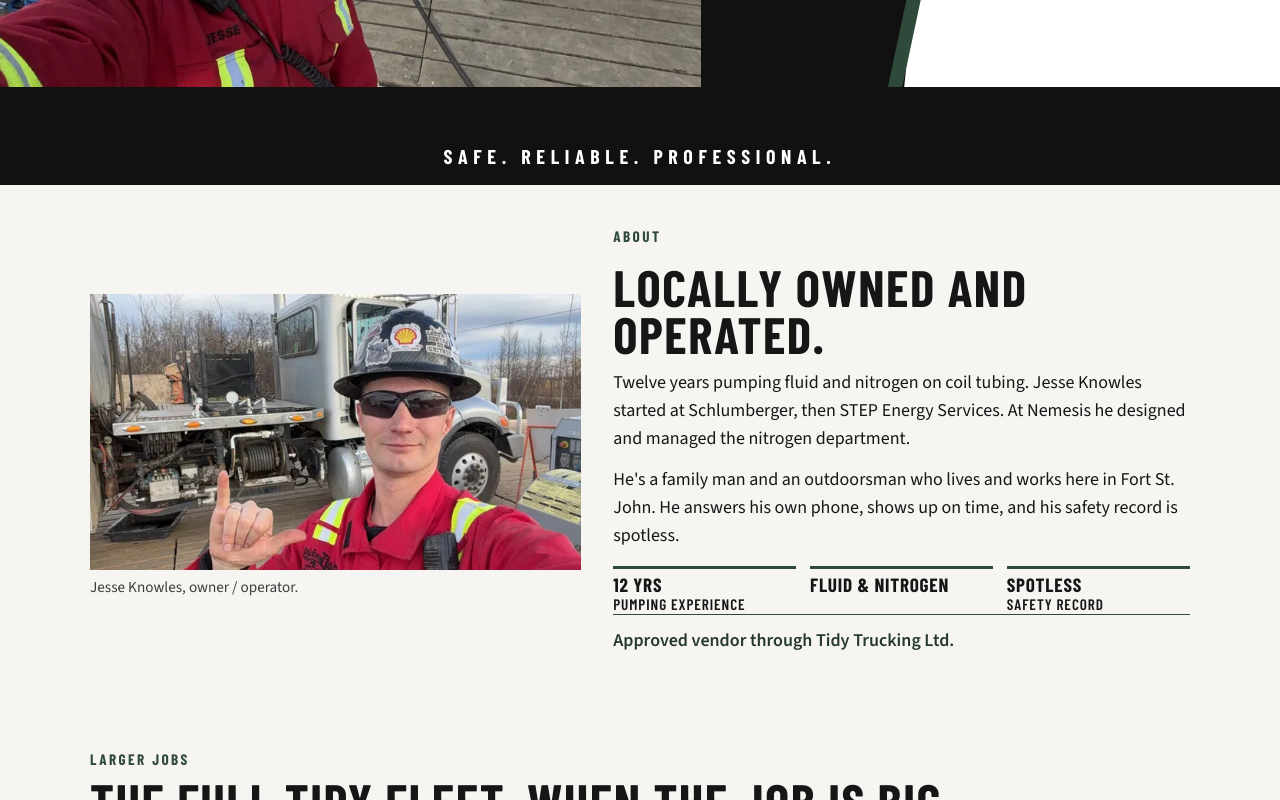
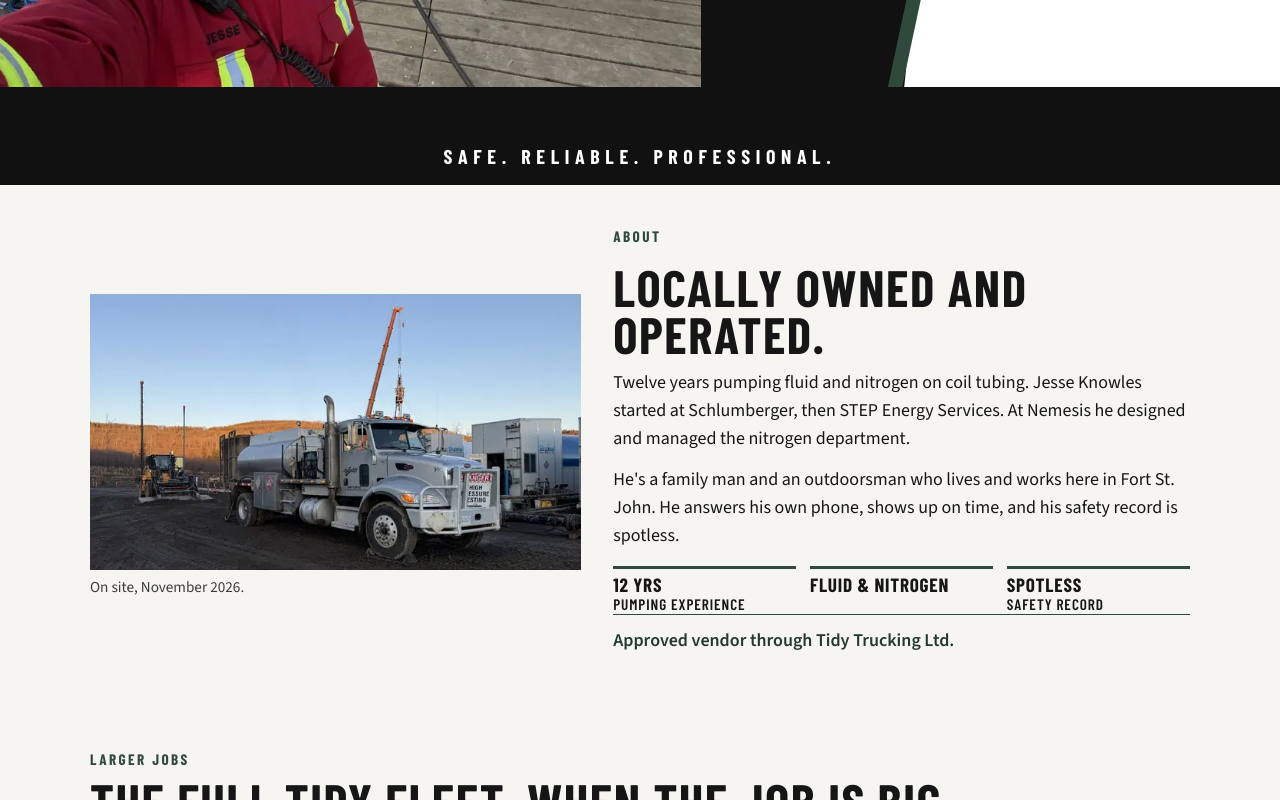
Before and after one commit to elkvalleypressure/website, a plain HTML site: page index.html in a window 1280 px wide. Shown: the part 575-1375 px from the top of the page. Drawn offline with Linux system fonts and the light colour scheme.

Commit message:
Replace About photo with wellsite truck photo

```diff
--- a/index.html
+++ b/index.html
@@ -117,10 +117,10 @@
       <div class="wrap split">
         <figure class="portrait">
           <picture>
-            <source type="image/webp" srcset="images/jesse-640.webp 640w, images/jesse-960.webp 960w, images/jesse-1280.webp 1280w, images/jesse-1600.webp 1600w" sizes="(min-width: 860px) 28rem, 100vw">
-            <img src="images/jesse-960.jpg" srcset="images/jesse-640.jpg 640w, images/jesse-960.jpg 960w, images/jesse-1280.jpg 1280w, images/jesse-1600.jpg 1600w" sizes="(min-width: 860px) 28rem, 100vw" width="1600" height="899" alt="Jesse Knowles, owner-operator of Elk Valley Pressure, in sunglasses, a hard hat, and red coveralls, giving a shaka in front of the pump deck." loading="lazy" decoding="async">
+            <source type="image/webp" srcset="images/wellsite-truck-640.webp 640w, images/wellsite-truck-960.webp 960w, images/wellsite-truck-1280.webp 1280w, images/wellsite-truck-1600.webp 1600w" sizes="(min-width: 860px) 28rem, 100vw">
+            <img src="images/wellsite-truck-960.jpg" srcset="images/wellsite-truck-640.jpg 640w, images/wellsite-truck-960.jpg 960w, images/wellsite-truck-1280.jpg 1280w, images/wellsite-truck-1600.jpg 1600w" sizes="(min-width: 860px) 28rem, 100vw" width="1600" height="900" alt="Elk Valley Pressure pressure truck on a wellsite" loading="lazy" decoding="async">
           </picture>
-          <figcaption>Jesse Knowles, owner / operator.</figcaption>
+          <figcaption>On site, November 2026.</figcaption>
         </figure>
         <div class="prose">
           <p class="section-label">About</p>
```
Also changed, not shown: images/jesse-1280.jpg (deleted), images/jesse-1280.webp (deleted), images/jesse-1600.jpg (deleted), images/jesse-1600.webp (deleted), images/jesse-640.jpg (deleted), images/jesse-640.webp (deleted), images/jesse-960.jpg (deleted), images/jesse-960.webp (deleted), images/wellsite-truck-1280.jpg (added), images/wellsite-truck-1280.webp (added), images/wellsite-truck-1600.jpg (added), images/wellsite-truck-1600.webp (added), images/wellsite-truck-640.jpg (added), images/wellsite-truck-640.webp (added), 2 more files.
